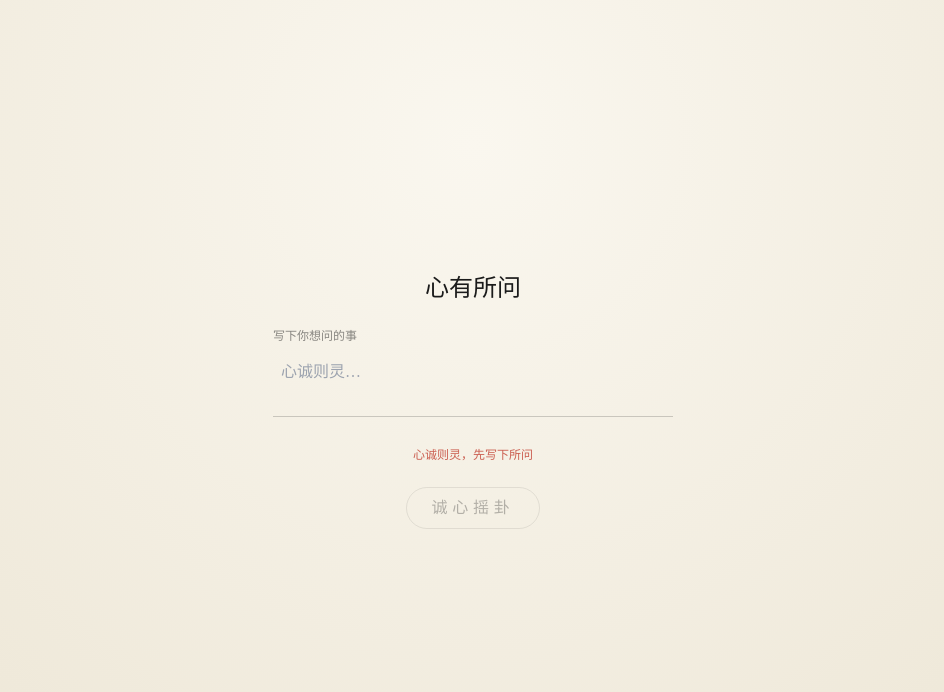
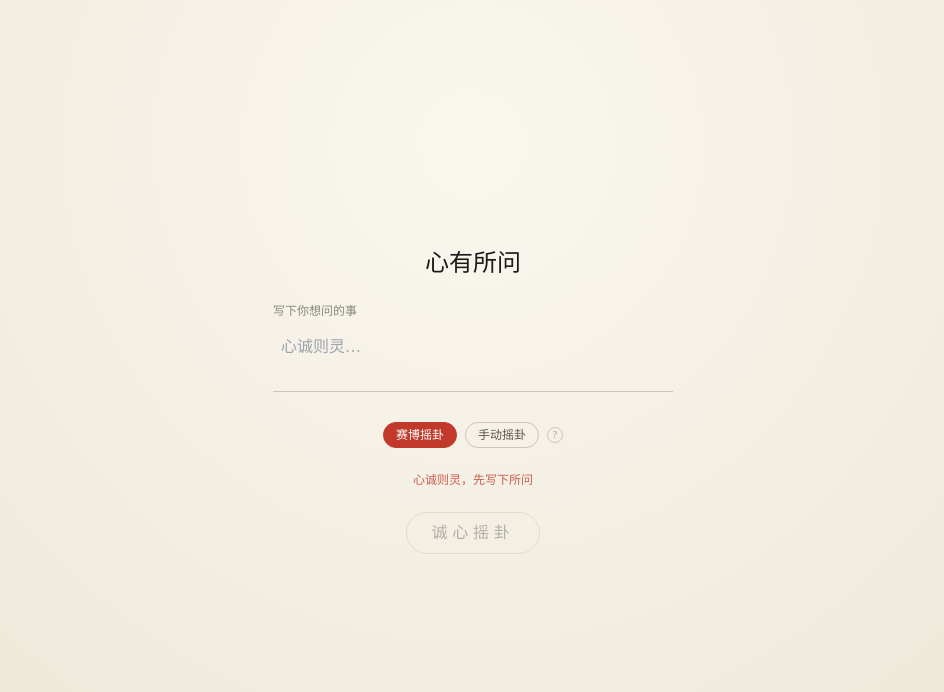
Before and after one commit to Aki-Liang/shai, a React (Vite) app: page / in a window 1280 px wide. Shown: the top 692 px of the page, without its empty margins (167-1111 px from the left). Built offline with nearby package versions, Linux system fonts and the light colour scheme.

Commit message:
feat: QuestionInput 加赛博/手动模式选择

```diff
--- a/src/components/QuestionInput.tsx
+++ b/src/components/QuestionInput.tsx
@@ -1,11 +1,14 @@
 import { useState } from 'react'
+import { CastMode } from '../domain/types'
 
 interface Props {
-  onSubmit: (question: string) => void
+  onSubmit: (question: string, mode: CastMode) => void
 }
 
 export function QuestionInput({ onSubmit }: Props) {
   const [value, setValue] = useState('')
+  const [mode, setMode] = useState<CastMode>('cyber')
+  const [showHint, setShowHint] = useState(false)
   const trimmed = value.trim()
   const valid = trimmed.length > 0
 
@@ -22,13 +25,38 @@ export function QuestionInput({ onSubmit }: Props) {
           placeholder="心诚则灵…"
         />
       </label>
+      <div className="flex items-center gap-2 font-serif">
+        {(['cyber', 'manual'] as CastMode[]).map((m) => (
+          <button
+            key={m}
+            data-testid={`mode-${m}`}
+            onClick={() => setMode(m)}
+            className={`text-xs rounded-full px-3 py-1 border ${
+              mode === m ? 'bg-seal text-white border-seal' : 'border-ink/20 text-ink-soft'
+            }`}
+          >
+            {m === 'cyber' ? '赛博摇卦' : '手动摇卦'}
+          </button>
+        ))}
+        <button
+          onClick={() => setShowHint((s) => !s)}
+          className="text-[10px] text-ink/40 border border-ink/20 rounded-full w-4 h-4 leading-none"
+        >
+          ?
+        </button>
+      </div>
+      {showHint && (
+        <p className="text-[10px] text-ink/50 font-serif text-center max-w-xs leading-relaxed">
+          赛博＝密码学随机自动起卦 · 手动＝自己摇铜钱逐爻录入
+        </p>
+      )}
       {!valid && <p className="text-xs text-seal/80 font-serif">心诚则灵，先写下所问</p>}
       <button
         className="font-serif tracking-[0.3em] text-ink border border-ink/30 rounded-full px-6 py-2 disabled:opacity-30 disabled:cursor-not-allowed"
         disabled={!valid}
-        onClick={() => valid && onSubmit(trimmed)}
+        onClick={() => valid && onSubmit(trimmed, mode)}
       >
-        诚心摇卦
+        {mode === 'cyber' ? '诚心摇卦' : '手动起卦'}
       </button>
     </div>
   )
```
Also changed, not shown: 2 other files (tests, documents, lock files or other folders).
